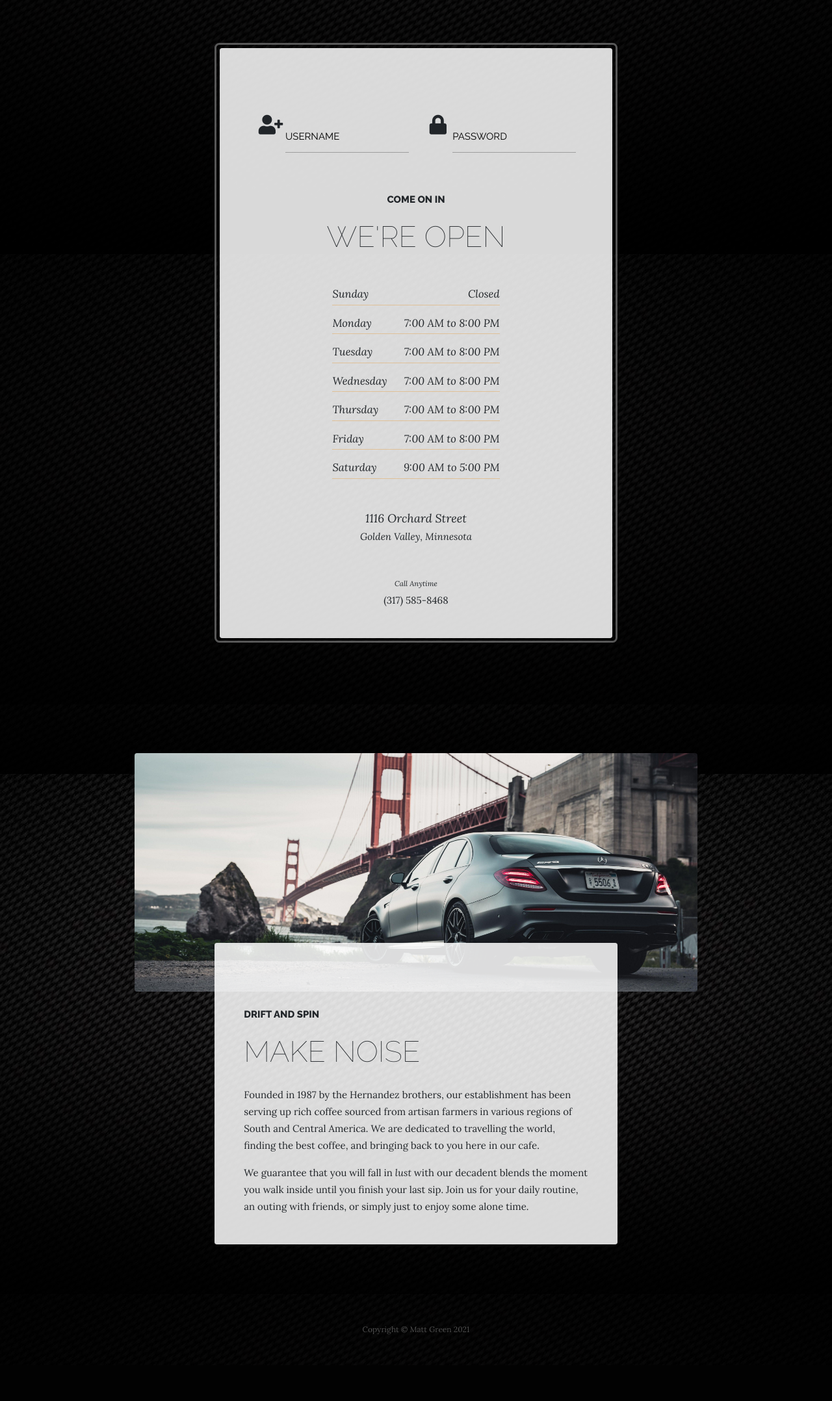
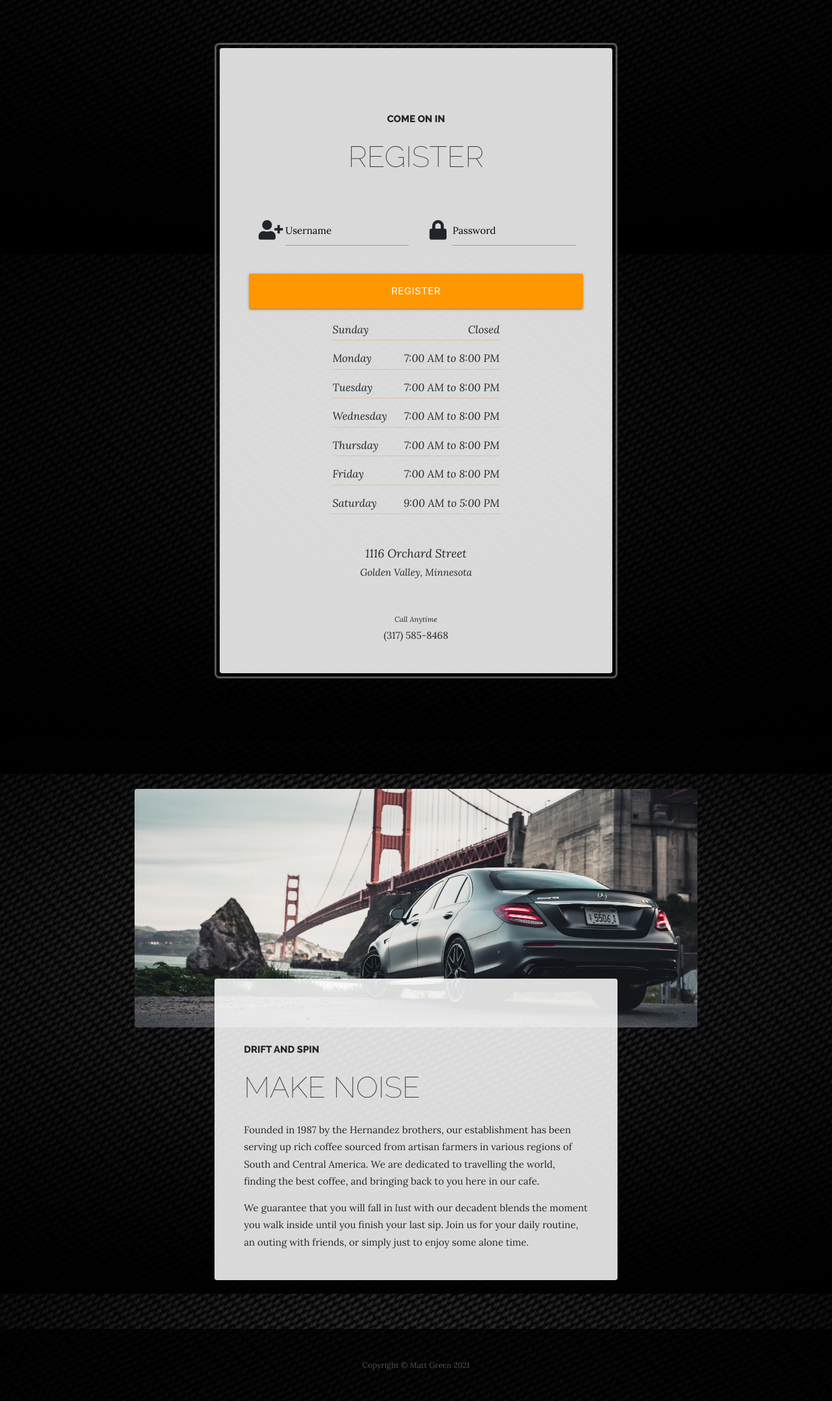
Before and after one commit to mattgreen91/milestone-project-3, a Flask app: page /new_user in a window 1280 px wide. Shown: the part 409-2565 px from the top of the page at 65% size. Before the commit the page ends 2463 px from the top, so only its background shows below. Run offline with Flask 2, Linux system fonts and the light colour scheme; some libraries are stand-ins or nearby versions.

Commit message:
created submit buttons for login page/sign up page

```diff
--- a/templates/new_user.html
+++ b/templates/new_user.html
@@ -6,7 +6,9 @@
           <div class="col-xl-9 mx-auto">
             <div class="cta-inner text-center rounded">
               <h2 class="section-heading mb-5">
-
+                <span class="section-heading-upper">Come On In</span>
+                <span class="section-heading-lower">Register</span>
+              </h2>
                 <div class="row">
                   <div class="input-field col s12">
                     <i class="fas fa-user-plus prefix light-grey-text"></i>
@@ -18,15 +20,11 @@
                     <input id="password" name="password" type="password" class="validate">
                     <label for="password">Password</label>
                   </div>
+                  </div>
+                  <div class="row">
+                  <button type="submit" class="col s12 btn-large orange">Register</button>
                 </div>
 
-
-
-
-
-                <span class="section-heading-upper">Come On In</span>
-                <span class="section-heading-lower">We're Open</span>
-              </h2>
               <ul class="list-unstyled list-hours mb-5 text-left mx-auto">
                 <li class="list-unstyled-item list-hours-item d-flex">
                   Sunday
```
Also changed, not shown: templates/login.html (+7 -4 lines).
